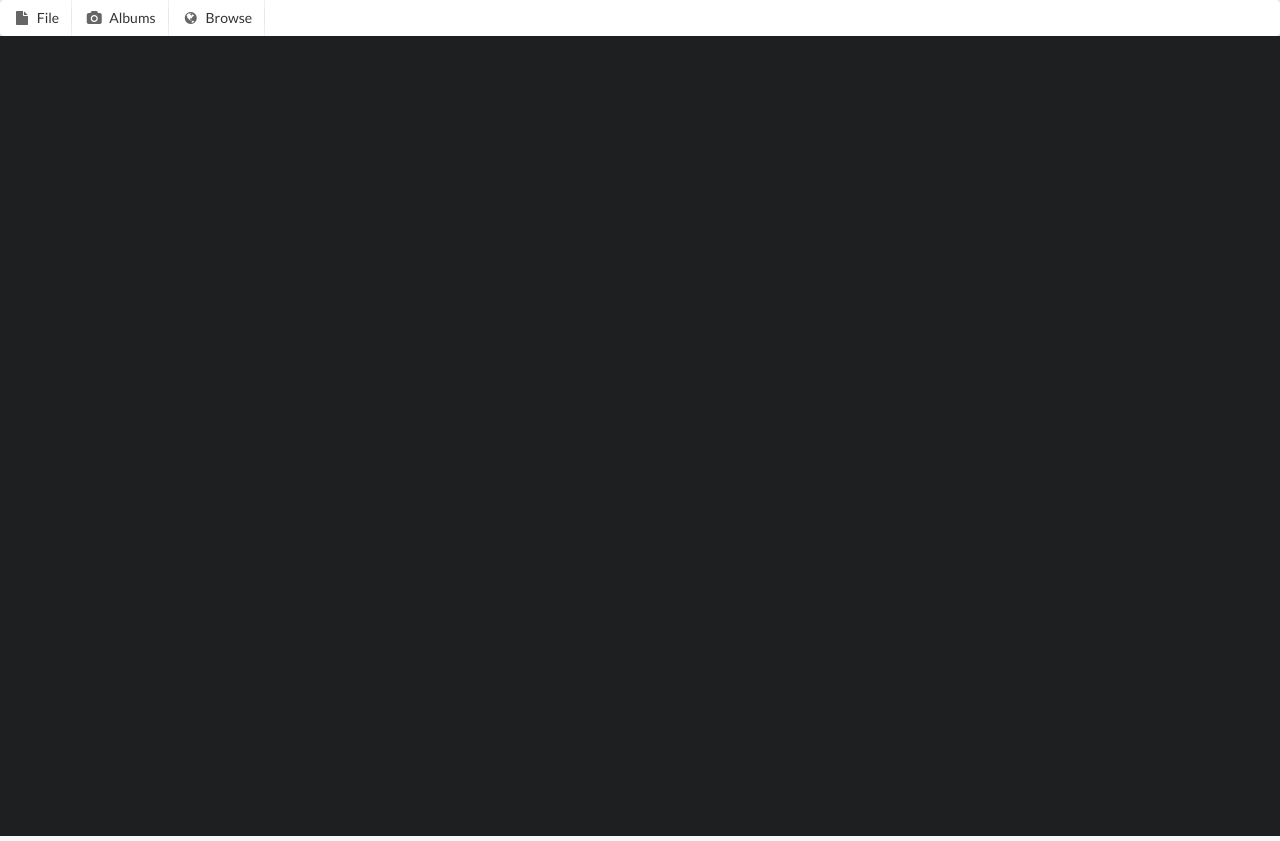
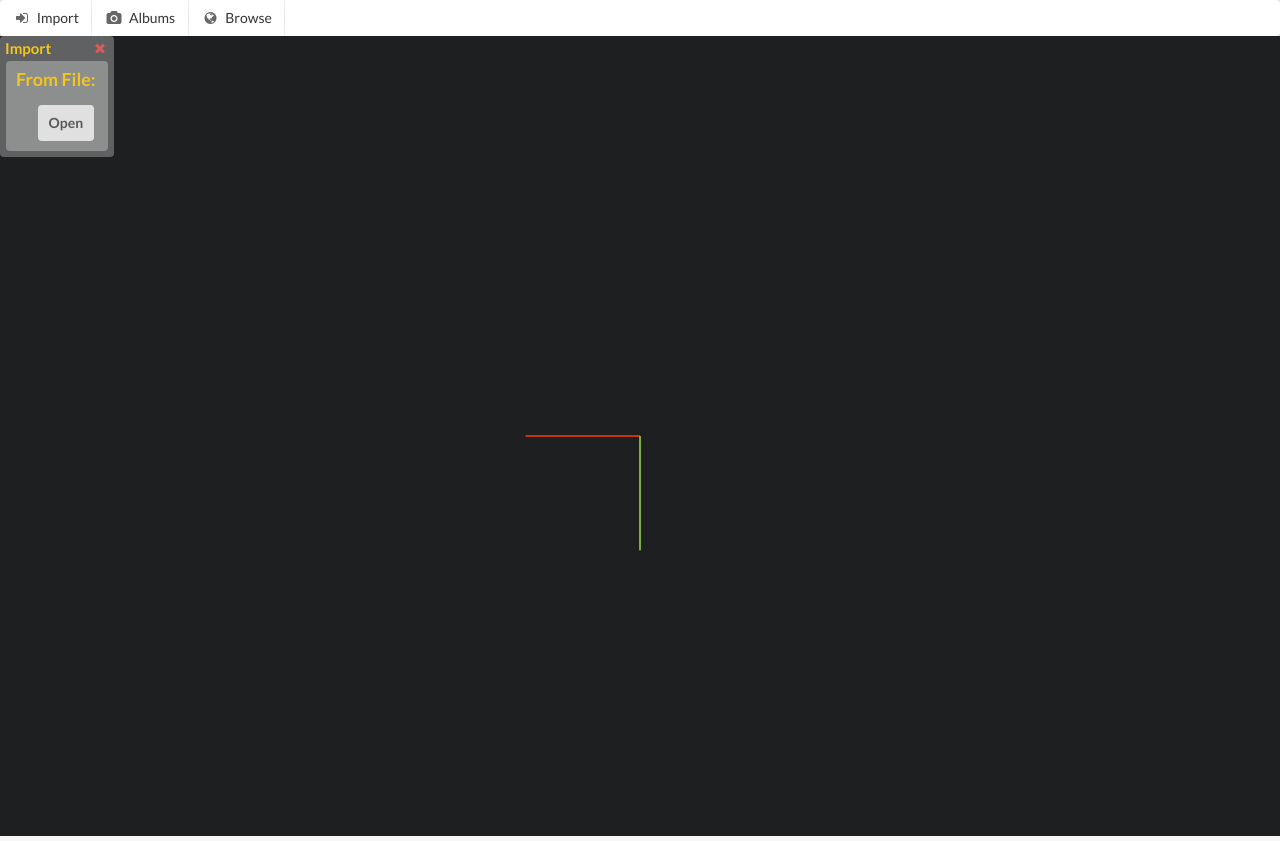
Before and after one commit to esp10mm/Obj-Viewer, a plain HTML site: page index.html in a window 1280 px wide. Drawn offline with Linux system fonts and the light colour scheme.

Commit message:
update lot of thing

```diff
--- a/3d.js
+++ b/3d.js
@@ -1,99 +1,213 @@
-function object(vertices, faces) {
+function space(canvas_id) {
 
-  this.vertices = vertices;
-  this.faces = faces;
+  var origin = [0, 0, 0];
+  var objects = [];
 
-  // Rotate shape around the z-axis
-  this.rotateZ3D = function(theta) {
-    theta = Math.PI * theta/180;
+  var camera = [0, 0, -3];
+  // var camera = [0, 3, 0];
+  var upv = [0, 1, 0];
 
-    var sin_t = Math.sin(theta);
-    var cos_t = Math.cos(theta);
+  var fov = 60;
+  var aspect = 1;
+  var near = 0.5;
+  var far = 50;
 
-    for (var n=0; n<vertices.length; n++) {
-        var vertex = vertices[n];
-        var x = vertex[0];
-        var y = vertex[1];
-        vertex[0] = x * cos_t - y * sin_t;
-        vertex[1] = y * cos_t + x * sin_t;
-    }
-  };
-
-  this.rotateY3D = function(theta) {
-    theta = Math.PI * theta/180;
-
-    var sin_t = Math.sin(theta);
-    var cos_t = Math.cos(theta);
-
-    for (var n=0; n<vertices.length; n++) {
-        var vertex = vertices[n];
-        var x = vertex[0];
-        var z = vertex[2];
-        vertex[0] = x * cos_t - z * sin_t;
-        vertex[2] = z * cos_t + x * sin_t;
-    }
-  };
-
-  this.rotateX3D = function(theta) {
-    theta = Math.PI * theta/180;
-
-    var sin_t = Math.sin(theta);
-    var cos_t = Math.cos(theta);
-
-    for (var n=0; n<vertices.length; n++) {
-        var vertex = vertices[n];
-        var y = vertex[1];
-        var z = vertex[2];
-        vertex[1] = y * cos_t - z * sin_t;
-        vertex[2] = z * cos_t + y * sin_t;
-    }
-  };
-
-  this.rotateZ3D(30);
-  this.rotateY3D(30);
-  this.rotateX3D(30);
-
-  this.draw = function (scale) {
-    var canvas = document.getElementById('canvas');
-
+  var canvas = document.getElementById(canvas_id);
   var w = canvas.width;
   var h = canvas.height;
-
   var ctx = canvas.getContext('2d');
 
+  function draw() {
+    ctx.clearRect(0 , 0 , w, h);
     ctx.save();
-
-    ctx.clearRect ( 0 , 0 , w, h);
-
     ctx.translate(w/2, h/2);
 
-    for(var i = 0; i < faces.length; i++) {
+    for(var k in objects){
+      var object = objects[k];
+
+      for(var i = 0; i < object.faces.length; i++) {
 
         ctx.beginPath();
 
-      for(var j = 0; j < faces[i].length; j++) {
-        var vertex = vertices[parseInt(faces[i][j]) - 1];
+        for(var j = 0; j < object.faces[i].length; j++) {
+          var faces = object.faces;
+
+          var vertex = object.onscreen[faces[i][j] - 1];
           var next;
 
           if(j == faces[i].length-1)
-          next = vertices[parseInt(faces[i][0]) - 1];
+            next = object.onscreen[faces[i][0] - 1];
           else
-          next = vertices[parseInt(faces[i][j+1]) - 1];
+            next = object.onscreen[faces[i][j+1] - 1];
 
-        ctx.moveTo(vertex[0] * scale, vertex[1] * scale);
-        ctx.lineTo(next[0] * scale, next[1] * scale);
+          ctx.moveTo(vertex[0]/vertex[3] * 100, vertex[1]/vertex[3] * 100 *-1 );
+          ctx.lineTo(next[0]/next[3]* 100, next[1]/next[3] * 100 *-1 );
 
         }
+
+        if(object.color != null)
+          ctx.strokeStyle = object.color;
+        else
+          ctx.strokeStyle = '#E8E8E8';
 
         ctx.closePath();
         ctx.stroke();
 
       }
+    }
+
 
     ctx.restore();
+  }
+
+  function modeling() {
 
   }
 
-  this.draw(100);
+  function viewing() {
+    var Tp = viewMatrix(origin)
+
+    for(var i in objects){
+      var object = objects[i];
+      for(var i=0; i<object.vertices.length; i++) {
+        var vertex = vertexMatrix(object.vertices[i]);
+        var r = math.multiply(Tp, vertex)
+        object.eyeCoor[i] = r.valueOf();
+      }
+    }
+
+    projection();
+  }
+
+  function viewMatrix(target) {
+    var cam = vertexMatrix(camera);
+    var tar = vertexMatrix(target);
+    var forward = math.subtract(cam, tar).valueOf().slice(0, 3);
+
+    forward = matrixNorm(forward);
+
+    var right = math.cross(forward, upv);
+
+    right = matrixNorm(right);
+
+    var up = math.cross(right, forward)
+    up = matrixNorm(up);
+
+    var r = right;
+    r.push(0);
+
+    var u = up;
+    u.push(0);
+
+    var f = math.multiply(forward, -1);
+    f.push(0);
+
+    var Tp = [r, u, f, [0, 0, 0, 1]];
+    Tp = math.multiply(Tp, [[1,0,0,-1*camera[0]], [0,1,0,-1*camera[1]], [0,0,1,-1*camera[2]], [0,0,0,1]])
+
+    return(Tp)
+  }
+
+  function matrixNorm(matrix) {
+    var len = math.norm(matrix)
+    matrix = math.divide(matrix, len);
+    return matrix;
+  }
+
+  function vertexMatrix(vertex) {
+    return math.matrix([vertex[0], vertex[1], vertex[2], 1]);
+  }
+
+  function projection() {
+    var frustumDepth = far - near;
+    var oneOverDepth = 1 / frustumDepth;
+    var uh = 1/Math.tan(Math.PI*fov/180/2);
+    var uw = uh/aspect;
+
+    var Tp = math.matrix([[uw, 0, 0, 0], [0, uh, 0, 0], [0, 0, far*oneOverDepth, 1], [0, 0, -1*far*oneOverDepth*near, 0]]);
+
+    for(var i in objects){
+      var object = objects[i];
+      object.onscreen = [];
+      for(var k=0; k<object.eyeCoor.length; k++){
+        var vertex = vertexMatrix(object.eyeCoor[k]);
+        var r = math.multiply(Tp, vertex);
+        object.onscreen.push(r.valueOf());
+        // console.log(r.valueOf());
+      }
+    }
+
+    draw();
+  }
+
+  this.importObject = function(vertices, faces, name, color) {
+    var object = {};
+
+    name = typeof name !== 'undefined' ? name : 'object'+objects.length;
+    color = typeof color !== 'undefined' ? color : null;
+
+    for(var i=0; i<vertices.length; i++)
+      for(var j=0; j<vertices[i].length; j++)
+        vertices[i][j] = parseFloat(vertices[i][j]);
+
+    for(var i=0; i<faces.length; i++)
+      for(var j=0; j<faces[i].length; j++)
+        faces[i][j] = parseInt(faces[i][j]);
+
+    object.vertices = vertices;
+    object.faces = faces;
+
+    object.eyeCoor = [];
+    object.onscreen = [];
+    object.color = color;
+    object.name = name;
+
+    objects.push(object);
+    // projection();
+    viewing();
+  }
+
+  this.moveCam = function(xd, yd) {
+    var vm = viewMatrix(origin);
+    var iv = math.inv(vm);
+
+    var r = math.norm(camera);
+    var o = [0, 0, r*-1, 1];
+
+    xd = Math.PI * -xd*3/180;
+    yd = Math.PI * -yd*3/180;
+
+    var yTp = [[Math.cos(xd), 0, Math.sin(xd), 0], [0, 1, 0, 0], [-1*Math.sin(xd), 0, Math.cos(xd), 0], [0, 0, 0, 1]];
+    var xTp = [[1,0,0,0],[Math.cos(yd), 0, -1*Math.sin(yd), 0], [Math.sin(yd), 0, Math.cos(yd), 0], [0,0,0,1]];
+
+    var after = math.multiply(xTp, o);
+    after = math.multiply(yTp, after);
+
+    // console.log(after.valueOf());
+    after = math.multiply([[1,0,0,0], [0,1,0,0], [0,0,1,r], [0,0,0,1]], after);
+    // console.log(after.valueOf());
+
+    after = math.multiply(iv, after);
+    // console.log(after.valueOf().slice(0, 3));
+    camera = after.valueOf().slice(0, 3);
+
+    if(Math.abs(camera[2])<0.03)
+      upv = math.multiply(-1, upv);
+
+    viewing();
+  }
+
+
+  var axisXV = [[0,0,0], [1,0,0]];
+  var axisYV = [[0,0,0], [0,1,0]];
+  var axisZV = [[0,0,0], [0,0,1]];
+
+  var axisXF = [[1,2]];
+  var axisYF = [[1,2]];
+  var axisZF = [[1,2]];
+
+  this.importObject(axisXV, axisXF, 'x-axis', '#DC3912');
+  this.importObject(axisYV, axisYF, 'y-axis', '#90C140');
+  this.importObject(axisZV, axisZF, 'z-axis', '#164C91');
 
 }
--- a/css/index.css
+++ b/css/index.css
@@ -64,7 +64,6 @@ body {
   z-index:6;
   padding:1px;
   margin:0px;
-  display:none;
 }
 
 .ui.panelTitle.segment {
@@ -76,6 +75,7 @@ body {
 
 .ui.panelContent.segment {
   margin:5px;
+  padding:10px;
 }
 
 .panel.icon {
--- a/index.html
+++ b/index.html
@@ -15,7 +15,7 @@
     <div class="ui main basic segment">
       <div class="ui main menu">
         <a class="file item" onclick="activeItem('file')">
-          <i class="file icon"></i> File
+          <i class="sign in icon"></i> Import
         </a>
         <a class="item">
           <i class="photo icon"></i> Albums
@@ -32,22 +32,23 @@
       <div class="ui file panel secondary inverted compact segment">
         <div class="ui panelTitle basic segment">
           <div class="ui small yellow header">
-            File
+            Import
           </div>
         </div>
         <i class="panel red remove icon"></i>
         <br>
         <div class="ui tertiary inverted panelContent segment">
-          <p>
+          <h3 class="ui yellow header">
+            From File:
+          </h3>
           <form class="ui form">
-              Select File:&nbsp;&nbsp;
+            &nbsp; &nbsp; &nbsp; &nbsp;
             <label class="ui icon button" onclick="choosefile()">
                   <i(class="file icon")></i>
                   Open
             </label>
             <input type="file" id="file" name="file" style="display:none"/>
           </form>
-          </p>
         </div>
       </div>
 
@@ -65,23 +66,15 @@
     <script charset="utf-8">
       var objReader = new objReader();
       var canvas = new myCanvas('canvas');
-      // var space = new space('canvas');
+      var space = new space('canvas');
+
+      canvas.setDragListener(function(xd, yd){
+        space.moveCam(xd, yd);
+      })
 
       objReader.objLoadEnd(function(vertices, faces){
-        var obj = new object(vertices, faces);
-
-
-        // canvas.setDragListener(function(xd, yd){
-        //
-        //   obj.rotateY3D(xd);
-        //   obj.rotateX3D(-yd);
-        //   obj.draw(5);
-        // })
-
+        space.importObject(vertices, faces);
       })
-      // var matrix = math.matrix([[7, 1], [-2, 3]]);
-      // math.square(matrix);
-      // console.log(matrix.valueOf())
 
       document.getElementById('file').addEventListener('change', objReader.handleFileSelect, false);
 
```
Also changed, not shown: js/myUI.js (line endings or trailing spaces). Lines whose indentation alone changed are shown as unchanged.
